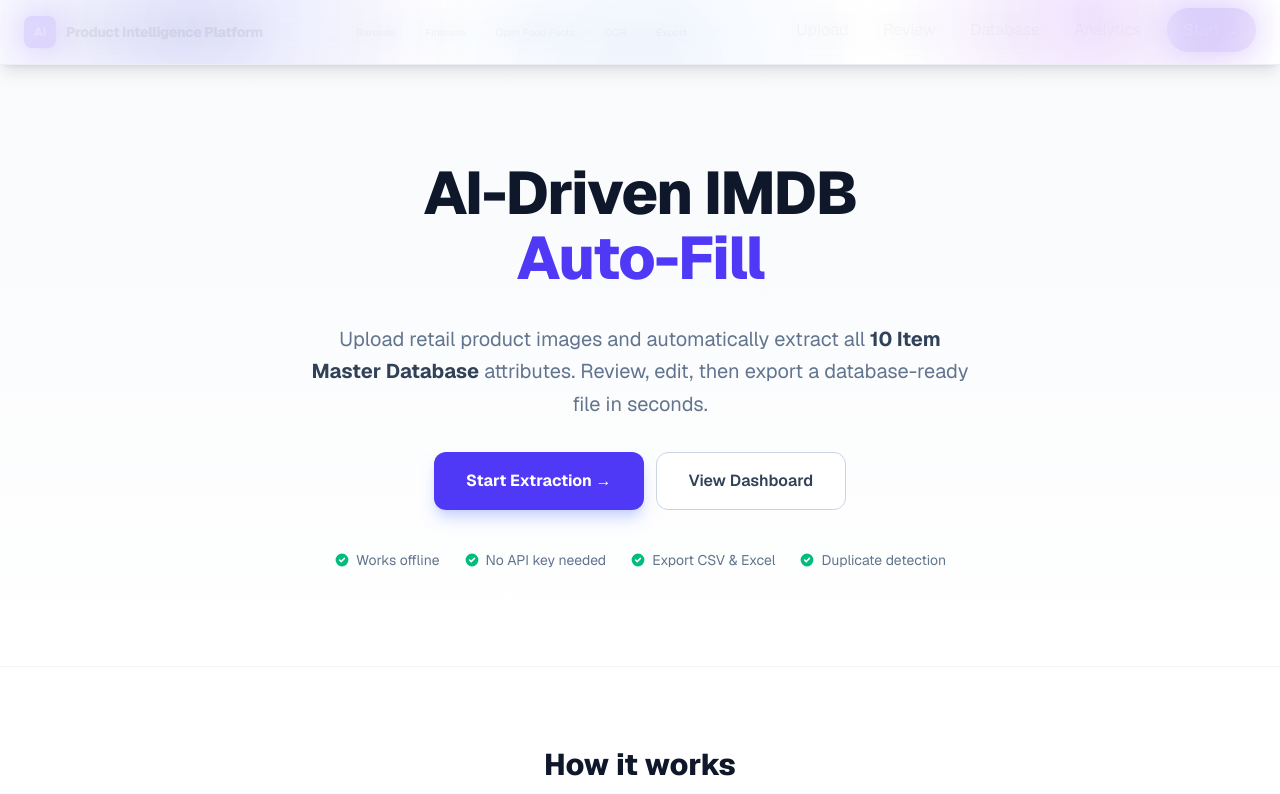
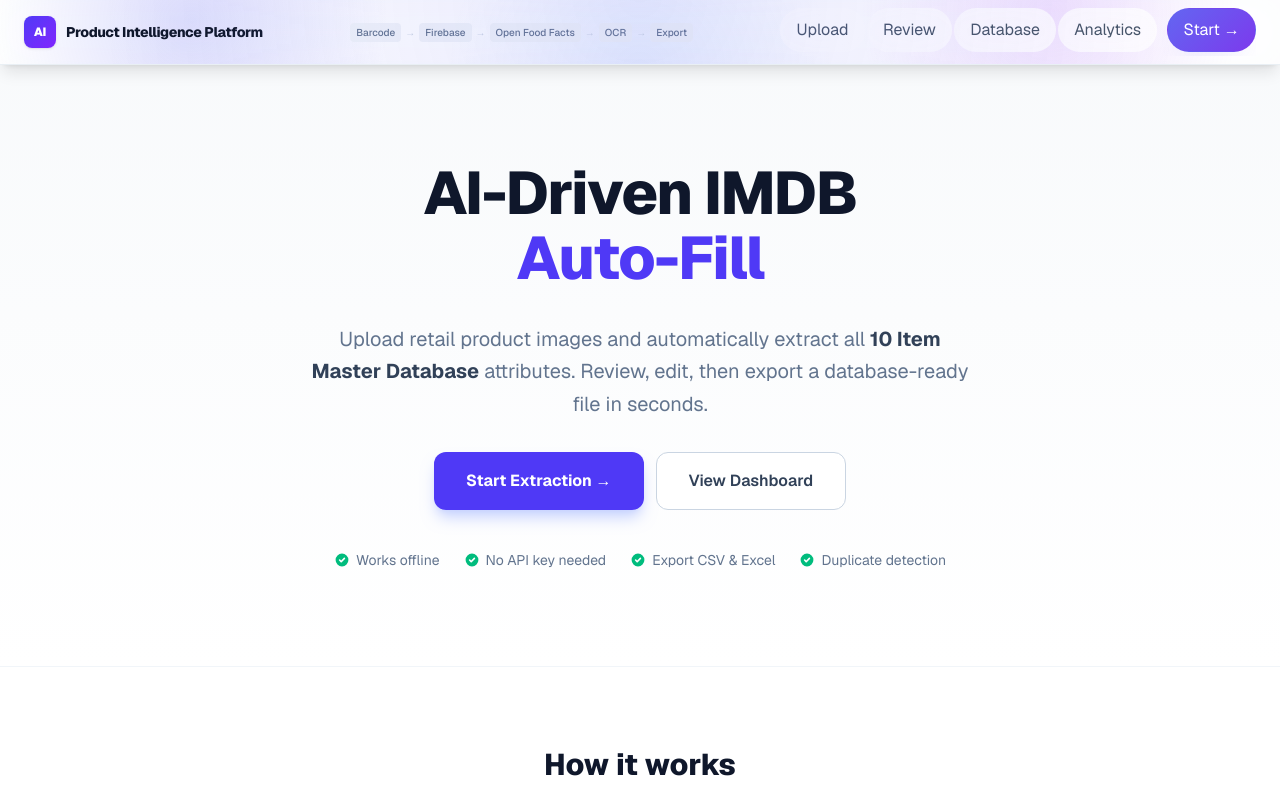
Before and after one commit to MrAnokye0/imdb-vision-ai, a Next.js app: page / in a window 1280 px wide. Shown: the top 794 px of the page. Built offline with nearby package versions, Linux system fonts and the light colour scheme.

Commit message:
Fix liquid navbar pseudo-element and strengthen nav effect

```diff
--- a/app/globals.css
+++ b/app/globals.css
@@ -52,23 +52,28 @@ body {
 }
 
 .liquid-nav::before {
-  position: sticky;
-  top: 0;
-  z-index: 50;
-  overflow: hidden;
-  background: rgba(255,255,255,0.72);
-  backdrop-filter: blur(18px);
-}
-
-.liquid-nav::before {
   content: "";
   position: absolute;
   inset: 0;
+  z-index: -1;
   background-image:
-    radial-gradient(circle at 15% 35%, rgba(99,102,241,0.18), transparent 24%),
-    radial-gradient(circle at 85% 20%, rgba(168,85,247,0.16), transparent 18%),
-    radial-gradient(circle at 50% 110%, rgba(59,130,246,0.08), transparent 35%);
+    radial-gradient(circle at 15% 35%, rgba(99,102,241,0.22), transparent 18%),
+    radial-gradient(circle at 82% 22%, rgba(168,85,247,0.18), transparent 18%),
+    radial-gradient(circle at 50% 110%, rgba(59,130,246,0.10), transparent 30%);
+  backdrop-filter: blur(20px);
   opacity: 1;
+  pointer-events: none;
+}
+
+.liquid-nav::after {
+  content: "";
+  position: absolute;
+  left: 50%;
+  bottom: -28px;
+  width: 210%;
+  height: 96px;
+  transform: translateX(-50%);
+  background: radial-gradient(circle at 50% 0%, rgba(99,102,241,0.14), transparent 40%);
   pointer-events: none;
 }
 
```
